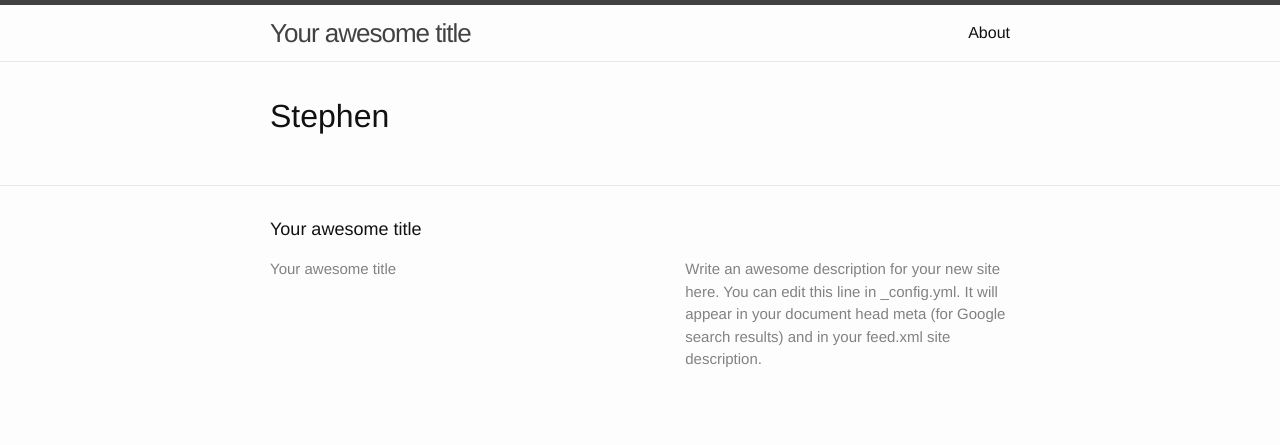
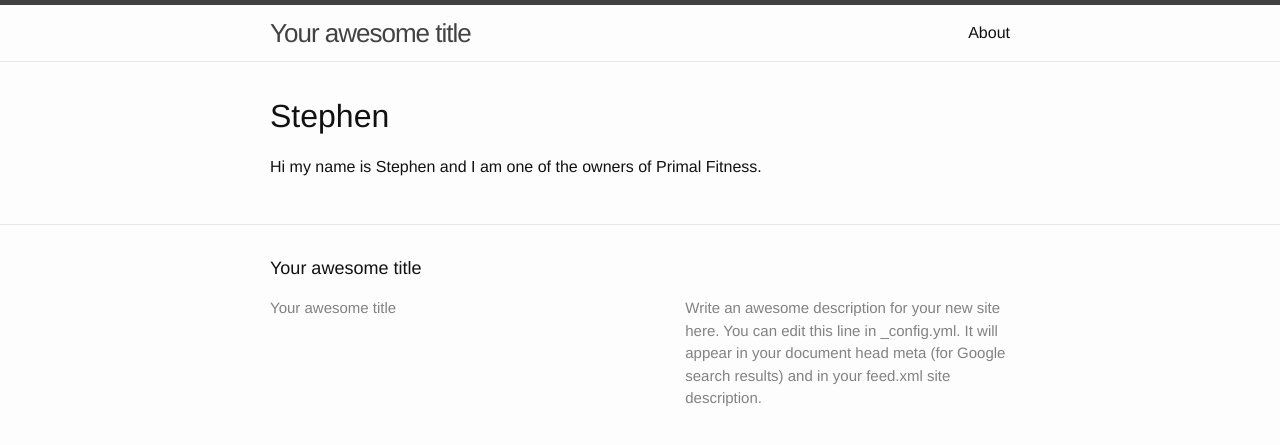
Before and after one commit to jastew/primal, a Jekyll site: the page built from _trainers/stephen.md, in a window 1280 px wide. Shown: the top 445 px of the page. Built offline with Jekyll 4.4.1, drawn with Linux system fonts in a browser that asks for light colours.

Commit message:
Updated '/_trainers/stephen.md' via CloudCannon

```diff
--- a/_trainers/stephen.md
+++ b/_trainers/stephen.md
@@ -3,6 +3,8 @@ layout: trainers
 name: Stephen
 age: 18
 education:
-  - Name of Course
+  - ''
 photo_path: /assets/profile.png
 ---
+
+Hi my name is Stephen and I am one of the owners of Primal Fitness.
```
